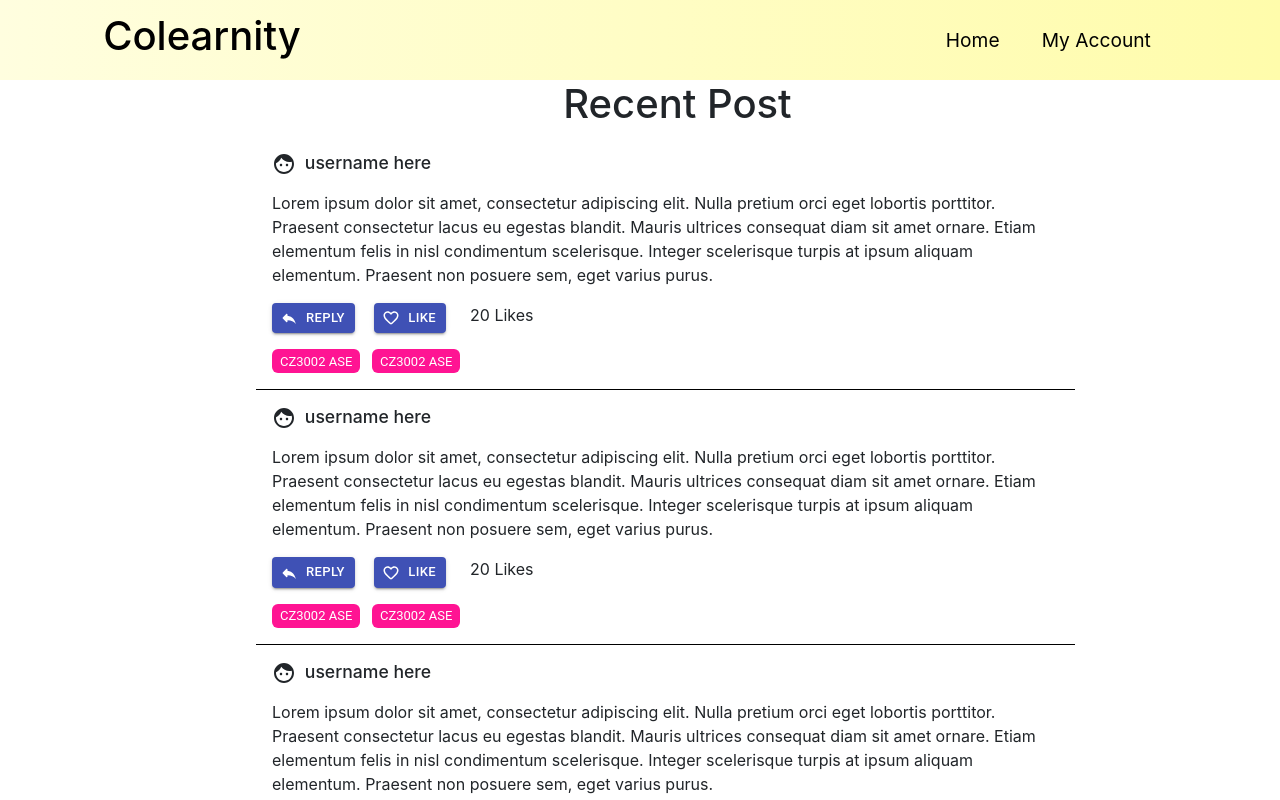
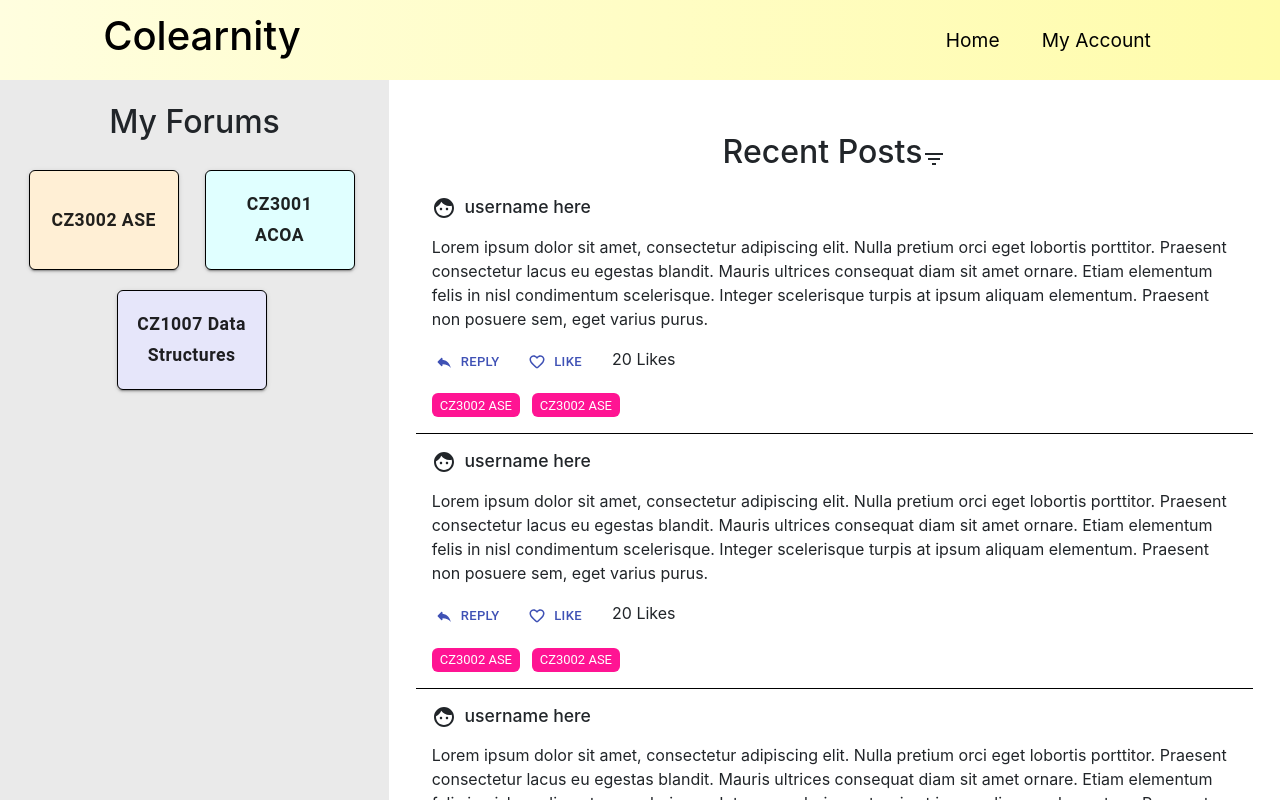
Before and after one commit to lisasgoh/CZ3002-Colearnity, a React (Create React App) app in the folder frontend/: page /homepage in a window 1280 px wide. Shown: the top 800 px of the page. Built offline with nearby package versions, Linux system fonts and the light colour scheme.

Commit message:
adds changes to student homepage and post

```diff
--- a/frontend/src/components/ForumBtns/ForumBtn.js
+++ b/frontend/src/components/ForumBtns/ForumBtn.js
@@ -0,0 +1,50 @@
+import React, { useState } from "react";
+import { makeStyles, withStyles } from "@material-ui/core/styles";
+import Button from "@material-ui/core/Button";
+import ReplyRoundedIcon from "@material-ui/icons/ReplyRounded";
+import FavoriteBorderRoundedIcon from "@material-ui/icons/FavoriteBorderRounded";
+import FavoriteRoundedIcon from "@material-ui/icons/FavoriteRounded";
+import FaceRoundedIcon from "@material-ui/icons/FaceRounded";
+import Chip from "@material-ui/core/Chip";
+// import Typography from "@material-ui/core/Typography";
+
+// const useStyles = makeStyles({
+//   root: {
+//     maxWidth: 345,
+//   },
+// });
+
+export default function ForumBtn(props) {
+  const ForumBtn = withStyles({
+    root: {
+      backgroundColor: props.color, //props.colour
+      marginRight: "0.9em",
+      borderRadius: "6px",
+      border: "1px solid black",
+      padding: "30px 15px",
+      fontWeight: "bolder",
+      width: "150px",
+      height: "100px",
+      margin: "10px",
+      fontSize: "1.1em",
+      textTransform: "none",
+      "&:hover": {
+        backgroundColor: props.hovercolor,
+        color: "black",
+      },
+    },
+  })(Button);
+
+  return (
+    <div>
+      <ForumBtn
+        variant="contained"
+        size="small"
+        clickable
+        // className={classes.button}
+      >
+        {props.forumTitle}
+      </ForumBtn>
+    </div>
+  );
+}
--- a/frontend/src/components/Post/Post.css
+++ b/frontend/src/components/Post/Post.css
@@ -1,7 +1,8 @@
 .post {
-  width: 80%;
+  /* width: 80%; */
   border-bottom: solid black 1px;
   padding: 1em;
+  text-align: left;
 }
 
 .postheader {
--- a/frontend/src/components/Post/Post.js
+++ b/frontend/src/components/Post/Post.js
@@ -33,8 +33,8 @@ export default function Post(props) {
   })(Chip);
 
   return (
-    <div class="post">
-      <div class="postheader">
+    <div className="post">
+      <div className="postheader">
         <FaceRoundedIcon />
         <h6>{props.username} username here</h6>
       </div>
@@ -48,9 +48,9 @@ export default function Post(props) {
         eget varius purus.
       </p>
 
-      <div class="actionbar">
+      <div className="actionbar">
         <Button
-          variant="contained"
+          // variant="contained"
           color="primary"
           size="small"
           // className={classes.button}
@@ -59,7 +59,7 @@ export default function Post(props) {
           Reply
         </Button>
         <Button
-          variant="contained"
+          // variant="contained"
           color="primary"
           size="small"
           // className={classes.button}
@@ -73,7 +73,7 @@ export default function Post(props) {
         <span> {props.numLikes} 20 Likes</span>
       </div>
 
-      <div class="tags">
+      <div className="tags">
         <StyledChip
           size="small"
           label="CZ3002 ASE"
--- a/frontend/src/container/StudentHomePage/StudentHomePage.css
+++ b/frontend/src/container/StudentHomePage/StudentHomePage.css
@@ -1,12 +1,32 @@
-.homepage_post{
-    align-items: center;
-    justify-content: center;
-    margin-left: 20%;
+.studenthomepage {
+  display: grid;
+  text-align: center;
 }
 
-.header{
-    display: 'flex';
-    align-items: 'center';
-    justify-content: 'center';
-    margin-left: 30%;
+.leftsection {
+  padding: 6% 3%;
+  background-color: #eaeaea;
+  grid-column: 1 / 2;
 }
+
+.forums {
+  display: flex;
+  flex-wrap: wrap;
+  justify-content: center;
+  margin-top: 5%;
+}
+
+/* .forums > * {
+  width: 2000px;
+} */
+
+.rightsection {
+  padding: 6% 3%;
+  align-items: center;
+  justify-content: center;
+  grid-column: 3 / 6;
+}
+
+.rightsection h2 {
+  display: inline-block;
+}
--- a/frontend/src/container/StudentHomePage/StudentHomePage.js
+++ b/frontend/src/container/StudentHomePage/StudentHomePage.js
@@ -1,21 +1,49 @@
-import React, { Component } from 'react';
-import  Post  from "../../components/Post/Post";
+import React, { Component } from "react";
+import Post from "../../components/Post/Post";
+import ForumBtn from "../../components/ForumBtns/ForumBtn";
+import FilterListIcon from "@material-ui/icons/FilterList";
 import "./StudentHomePage.css";
 
 class StudentHomePage extends Component {
-    render(){
-        return(
-            <div className="homepage_post">
-            <h1 className="header">Recent Post</h1>
-                <Post/>
-                <Post/>
-                <Post/>
-                <Post/>
-                <Post/>
-                <Post/>
-            </div>
-        );
-    }
+  render() {
+    return (
+      <div className="studenthomepage">
+        <div className="leftsection">
+          <h2>My Forums</h2>
+          <div className="forums">
+            <ForumBtn
+              color="papayawhip"
+              hovercolor="peachpuff"
+              forumTitle="CZ3002 ASE"
+            />
+            <ForumBtn
+              color="lightcyan"
+              hovercolor="darkcyan"
+              forumTitle="CZ3001 ACOA"
+            />
+            <ForumBtn
+              color="lavender"
+              hovercolor="darkslateblue"
+              forumTitle="CZ1007 Data Structures"
+            />
+          </div>
+        </div>
+
+        <div className="rightsection">
+          <div className="topbar">
+            <h2>Recent Posts</h2>
+            <FilterListIcon />
+          </div>
+          <Post />
+          <Post />
+          <Post />
+          <Post />
+          <Post />
+          <Post />
+        </div>
+      </div>
+    );
+  }
 }
 
 export default StudentHomePage;
```
